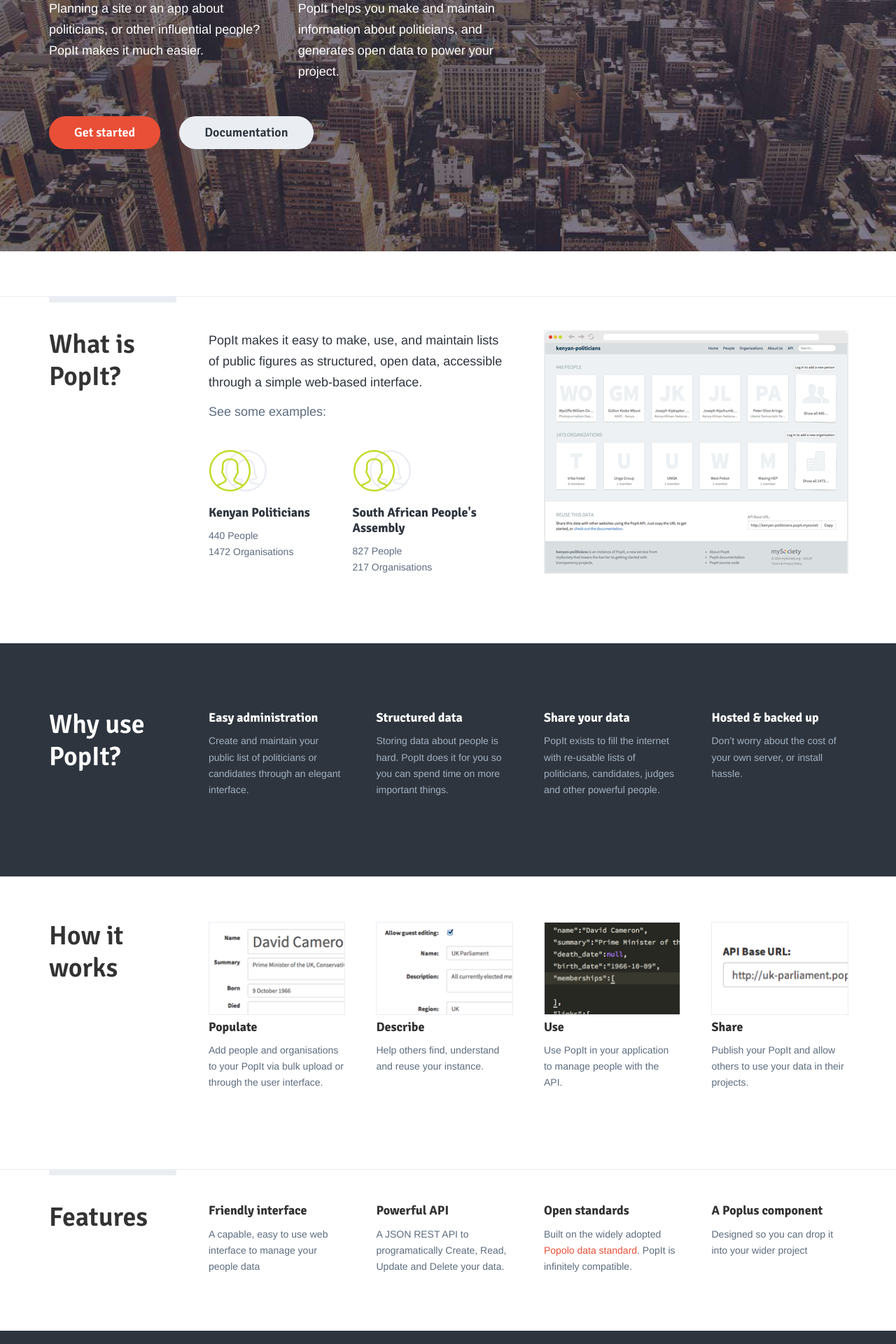
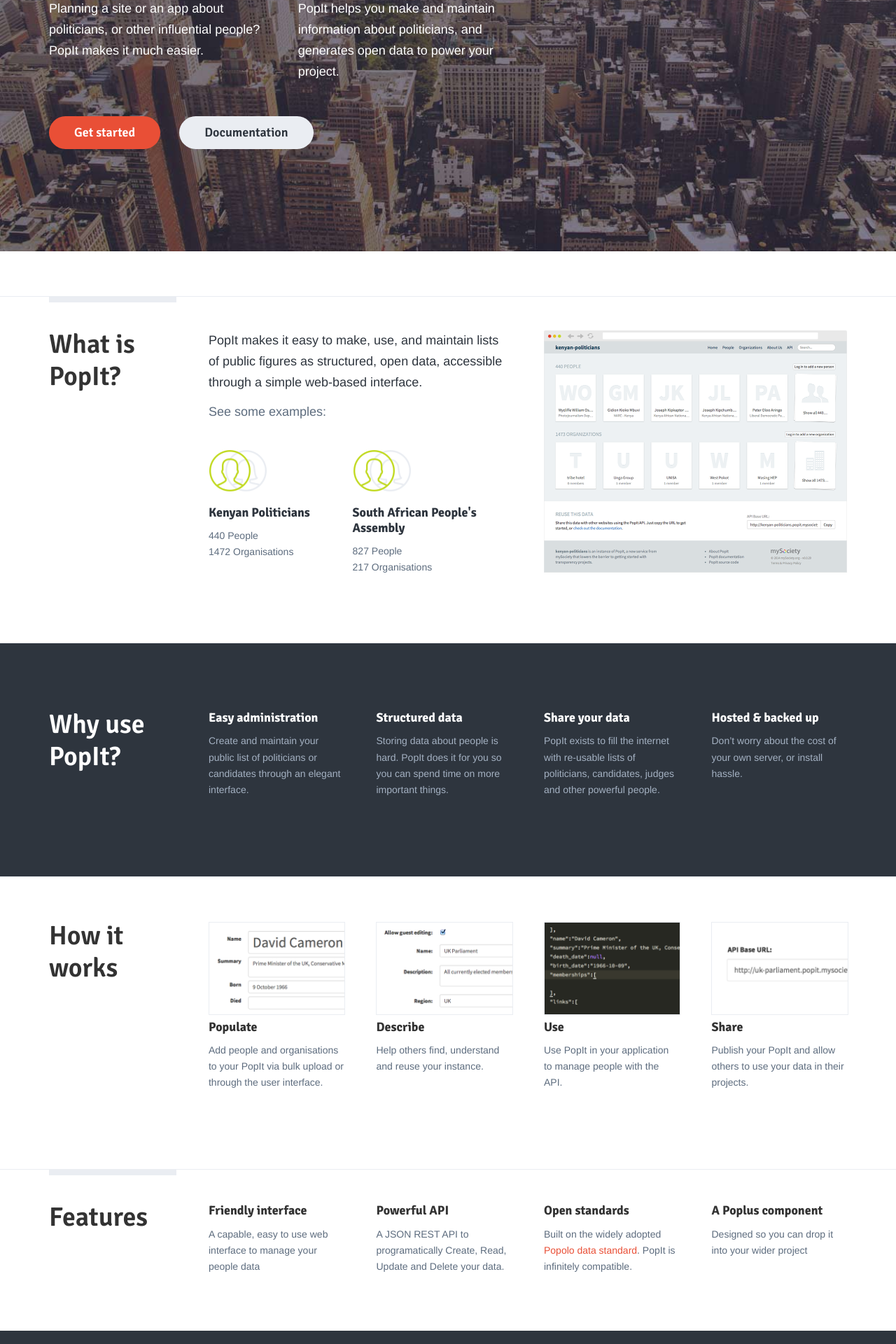
Before and after one commit to mysociety/popit.poplus.org, a Jekyll site: the page built from index.html, in a window 1280 px wide. Shown: the part 367-2287 px from the top of the page at 70% size. Built offline with Jekyll 4.4.1, drawn with Linux system fonts in a browser that asks for light colours; Markdown is read by kramdown in place of the engine named in the settings.

Commit message:
replace images with better screenshots

```diff
--- a/assets/sass/_popit-styles.scss
+++ b/assets/sass/_popit-styles.scss
@@ -103,6 +103,10 @@
         font-size: 0.875em;
         color: $colour_blue;
     }
+}
+
+.how-it-works,
+.featuring {
     img {
         border: 1px solid $colour_borders;
     }
--- a/css/global.css
+++ b/css/global.css
@@ -1041,11 +1041,11 @@
   .examples p {
     font-size: 0.875em;
     color: #5d6c7e; }
-  .what img,
-  .how-it-works img,
-  .featuring img,
-  .examples img {
-    border: 1px solid #eaedf2; }
+
+.how-it-works img,
+.featuring img,
+.examples img {
+  border: 1px solid #eaedf2; }
 
 @media (min-width: 33.75em) {
   .what,
```
Also changed, not shown: assets/img/how-screen-1.png, assets/img/how-screen-2.png, assets/img/how-screen-3.png, assets/img/how-screen-4.png, assets/img/popit-screenshot.png.
